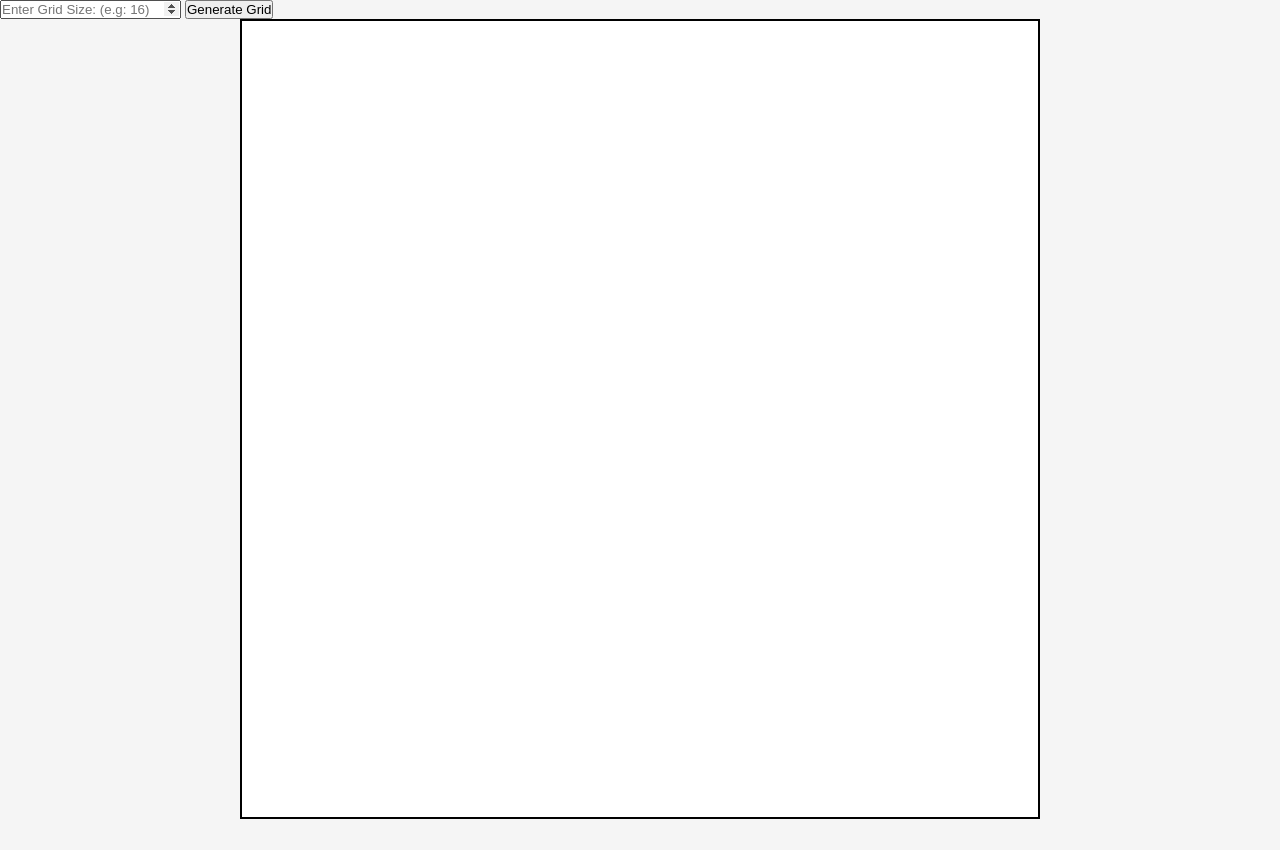
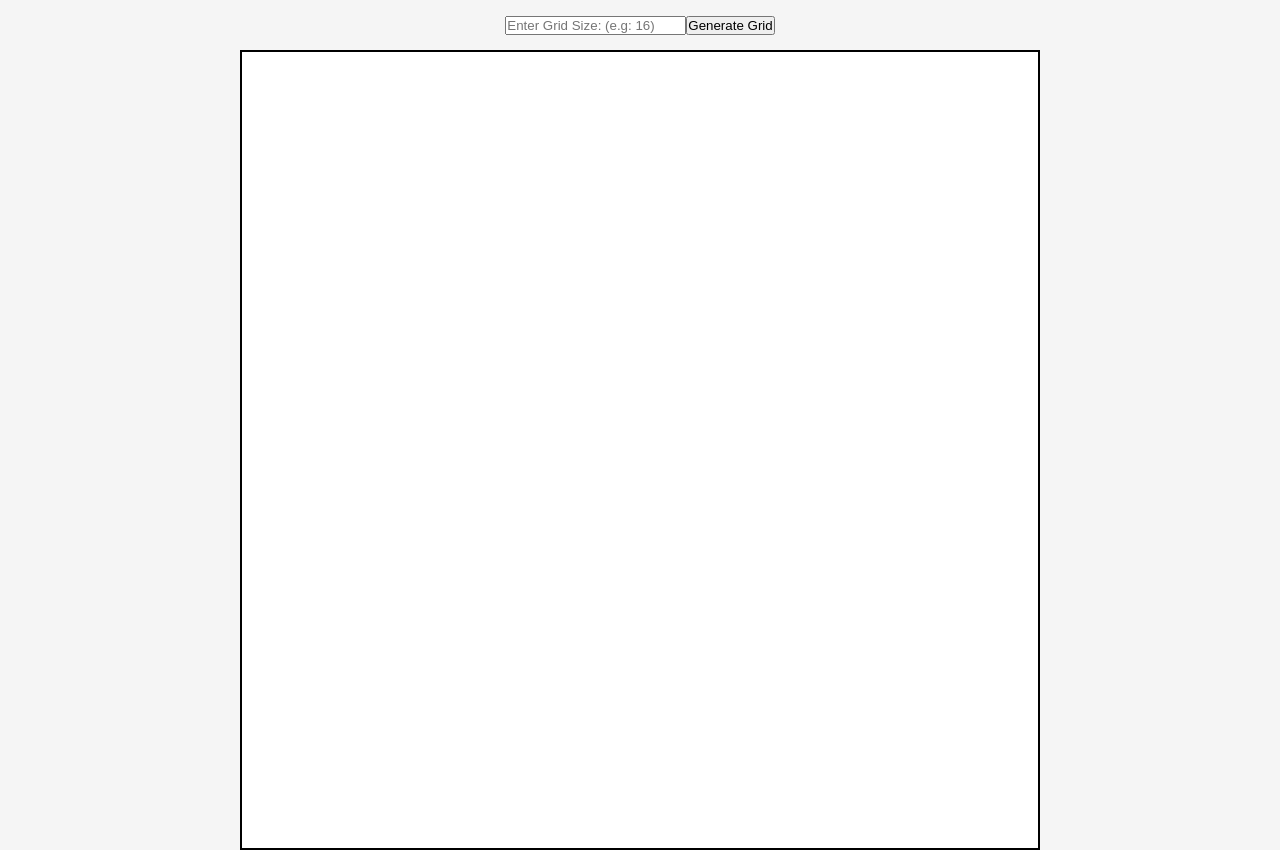
Before and after one commit to linzi-v7/etch-a-sketch, a plain HTML site: page index.html in a window 1280 px wide. Before the commit the page ends 819 px from the top, so only its background shows below. Drawn offline with Linux system fonts and the light colour scheme.

Commit message:
Centers user input div

```diff
--- a/style.css
+++ b/style.css
@@ -6,6 +6,13 @@
 
 body {
     background-color: whitesmoke;
+}
+
+.user-input {
+    display: flex;
+    align-items: center;
+    justify-content: center;
+    height: 50px;
 }
 
 .container {
```
